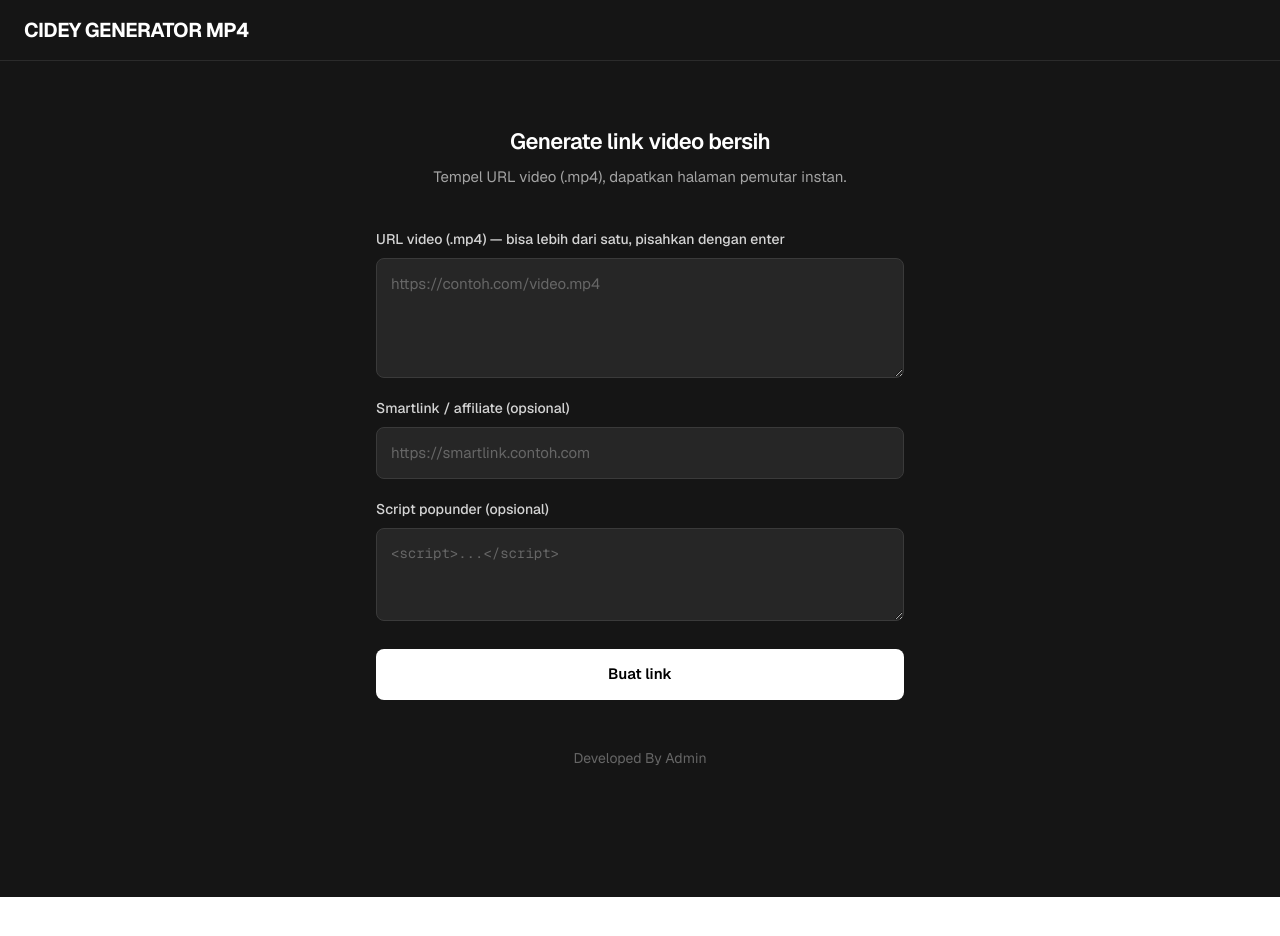
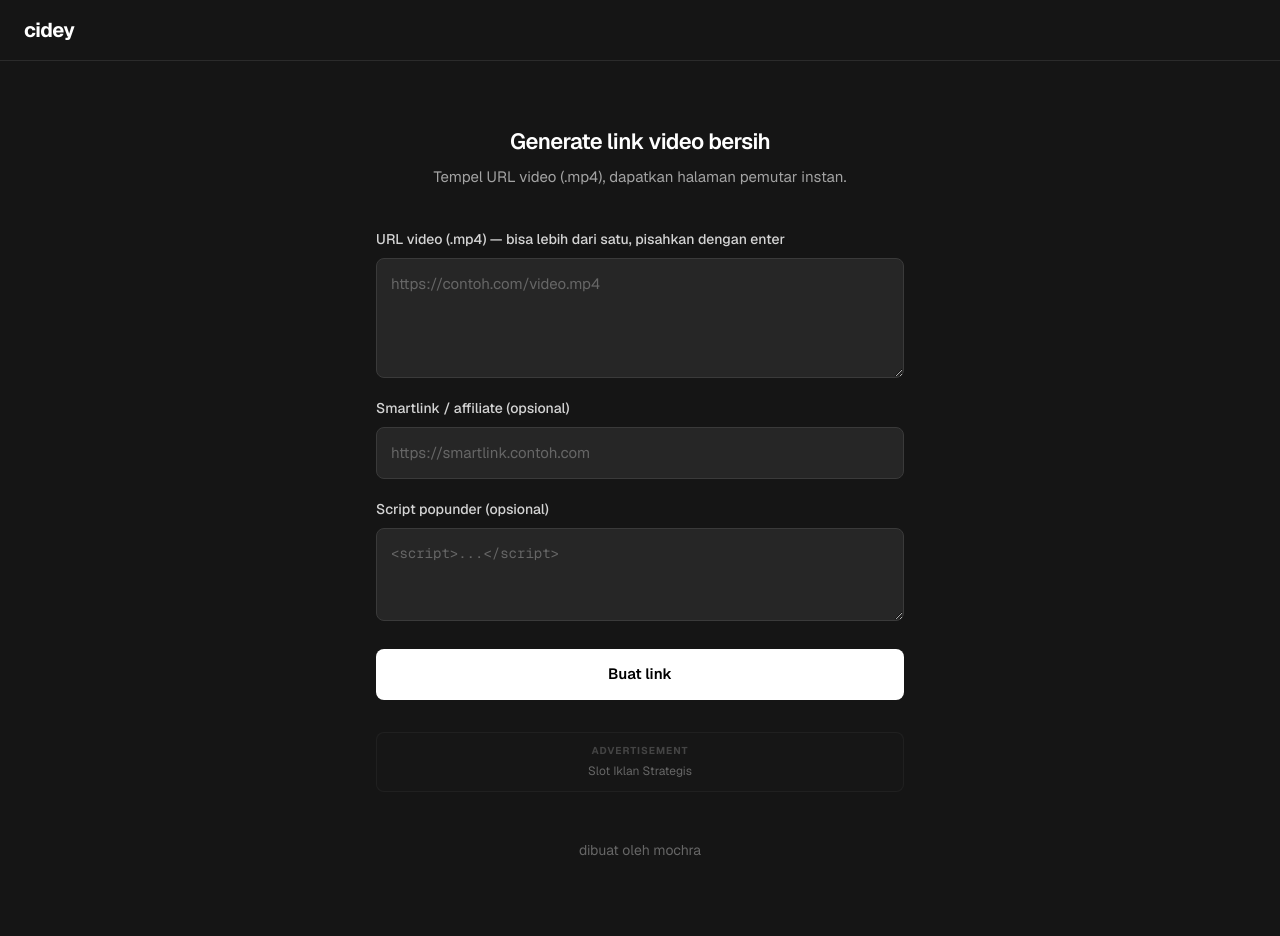
Before and after one commit to superraff27/cidey-generator, a Next.js app: page / in a window 1280 px wide. Shown: the top 936 px of the page. Before the commit the page ends 897 px from the top, so only its background shows below. Built offline with nearby package versions, Linux system fonts and the light colour scheme.

Commit message:
update social bar

```diff
--- a/app/page.js
+++ b/app/page.js
@@ -1,6 +1,7 @@
 'use client';
 
 import { useState, useEffect } from 'react';
+import Script from 'next/script'; // 1. Import next/script untuk injeksi iklan yang aman
 
 export default function HomePage() {
   const [videoUrlsInput, setVideoUrlsInput] = useState('');
@@ -99,13 +100,18 @@ export default function HomePage() {
       {/* Header */}
       <header className="w-full px-6 py-4 flex items-center justify-between border-b border-[#2b2b2b]">
         <div className="font-bold text-xl tracking-tight text-white">
-          CIDEY GENERATOR MP4
+          cidey
         </div>
         {/* Menu dihilangkan sesuai permintaan */}
       </header>
 
       {/* Main Content */}
       <main className="max-w-[560px] w-full mx-auto px-4 pt-16 pb-24 flex flex-col">
+
+        {/* --- INJEKSI SCRIPT SOCIAL BAR ADSTERRA --- */}
+        {/* Hapus tanda komentar {/* ... *} dan ganti src dengan URL script Social Bar kamu */}
+         <Script src="//pl30640909.effectivecpmnetwork.com/e4/4a/d8/e44ad864df823f2ad1710bd60b055a3f.js" strategy="lazyOnload" />
+        {/* ------------------------------------------- */}
 
         {/* Title Group */}
         <div className="text-center mb-10 space-y-2">
@@ -173,6 +179,18 @@ export default function HomePage() {
           </button>
         </form>
 
+        {/* --- SLOT IKLAN VISUAL (BANNER / NATIVE ADS) STRATEGIS --- */}
+        <div className="mt-8 flex flex-col items-center justify-center w-full min-h-[60px] bg-[#1a1a1a]/40 border border-[#2b2b2b]/50 rounded-lg p-2">
+            <span className="text-[#444] text-[10px] tracking-widest uppercase font-bold mb-1">Advertisement</span>
+
+            {/* Tempat untuk menaruh script iklan banner biasa (jika ada).
+                Untuk sekarang kita biarkan sebagai kotak placeholder yang elegan. */}
+            <div className="text-[#666] text-[12px]">
+              Slot Iklan Strategis
+            </div>
+        </div>
+        {/* --------------------------------------------------------- */}
+
         {/* Error Message */}
         {error && (
           <div className="mt-6 p-4 rounded-lg bg-[#3a1a1a] border border-[#5a2a2a] text-[#ff8080] text-[14px] text-center">
@@ -221,7 +239,7 @@ export default function HomePage() {
         {/* Footer / Copyright */}
         <div className="mt-12 mb-8 text-center">
           <p className="text-[14px] text-[#666]">
-            Developed By Admin
+            dibuat oleh mochra
           </p>
         </div>
 
```
